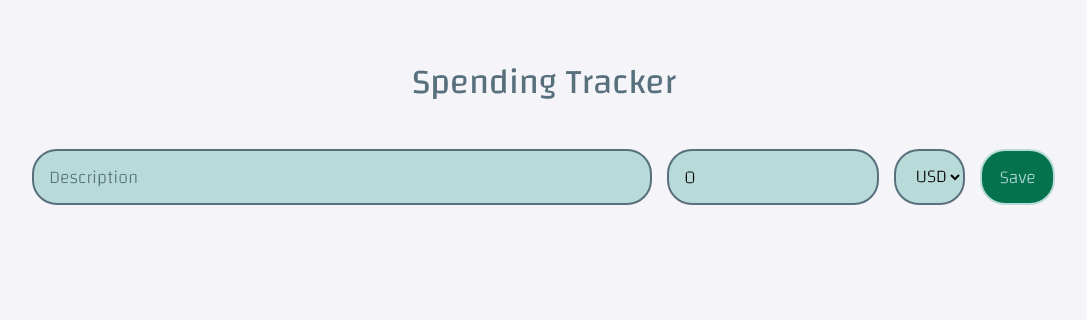
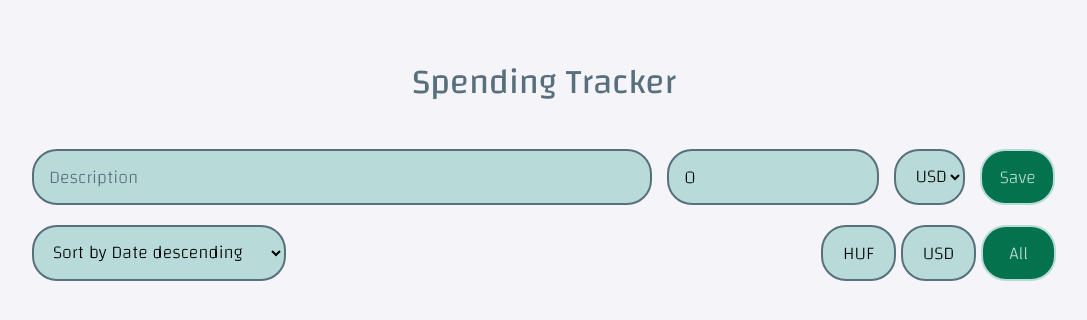
Before and after one commit to ndndnd24/wallet, a React (Create React App) app: page / in a window 1280 px wide. Shown: the top 320 px of the page, without its empty margins (96-1183 px from the left). Built offline with nearby package versions, Linux system fonts and the light colour scheme.

Commit message:
added filter buttons

```diff
--- a/src/App.css
+++ b/src/App.css
@@ -30,7 +30,9 @@ body {
 
 .input-text-container,
 .currency-container,
-.button-container {
+.button-container,
+.sorting-container,
+.currency-button-container {
   height: 50px;
   padding-left: 15px;
   background-color: #B8DBD9;
@@ -45,11 +47,13 @@ body {
   width: calc(60% - 15px);
 }
 
-.currency-container {
+.currency-container,
+.sorting-container {
   height: 56px;
 }
 
-.button-container {
+.button-container,
+.active-currency-button {
   background-color: #04724D;
   color: #B8DBD9;
   border-color: #B8DBD9;
@@ -67,9 +71,26 @@ body {
   transition: all 0.3s;
 }
 
-/* .save-button-container {
+.filter-container {
+  margin-top: 20px;
   display: flex;
-} */
+  justify-content: space-between;
+}
+
+.currency-filter-container {
+  display: flex;
+  gap: 5px;
+}
+
+.currency-button-container {
+  padding: 0;
+  width: 75px;
+  height: 56px;
+}
+
+.currency-button-container:hover {
+  cursor: pointer;
+}
 
 /* Chrome, Safari, Edge, Opera */
 input::-webkit-outer-spin-button,
--- a/src/App.js
+++ b/src/App.js
@@ -1,12 +1,35 @@
-import React from "react";
+import React, { useState } from "react";
 import "./App.css";
 import SpendingForm from "./components/SpendingForm";
 
 function App() {
+  const [order, setOrder] = useState("");
+
   return (
     <div className="app-container">
       <div className="title-container">Spending Tracker</div>
       <SpendingForm />
+      <div className="filter-container">
+        <div className="order-filter-container">
+          <select value={order} className="sorting-container">
+            <option value="date-desc">Sort by Date descending</option>
+            <option value="date-asc">Sort by Date ascending</option>
+            <option value="amount-desc">Sort by Amount descending</option>
+            <option value="amount-asc">Sort by Amount ascending</option>
+          </select>
+        </div>
+        <div className="currency-filter-container">
+          <button className="filter-huf-button-container currency-button-container">
+            HUF
+          </button>
+          <button className="filter-usd-button-container currency-button-container">
+            USD
+          </button>
+          <button className="show-all-button-container currency-button-container active-currency-button">
+            All
+          </button>
+        </div>
+      </div>
     </div>
   );
 }
```
